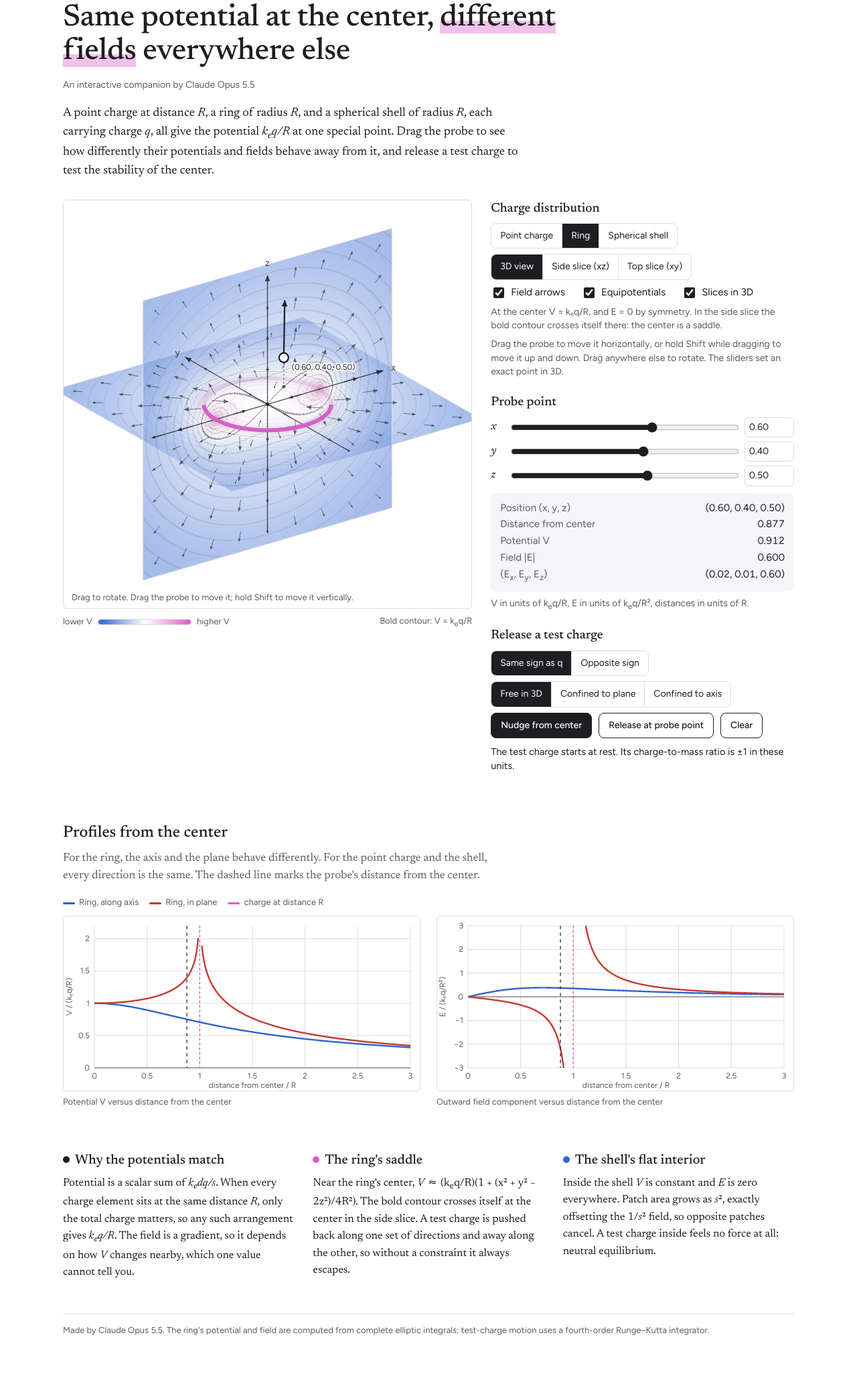
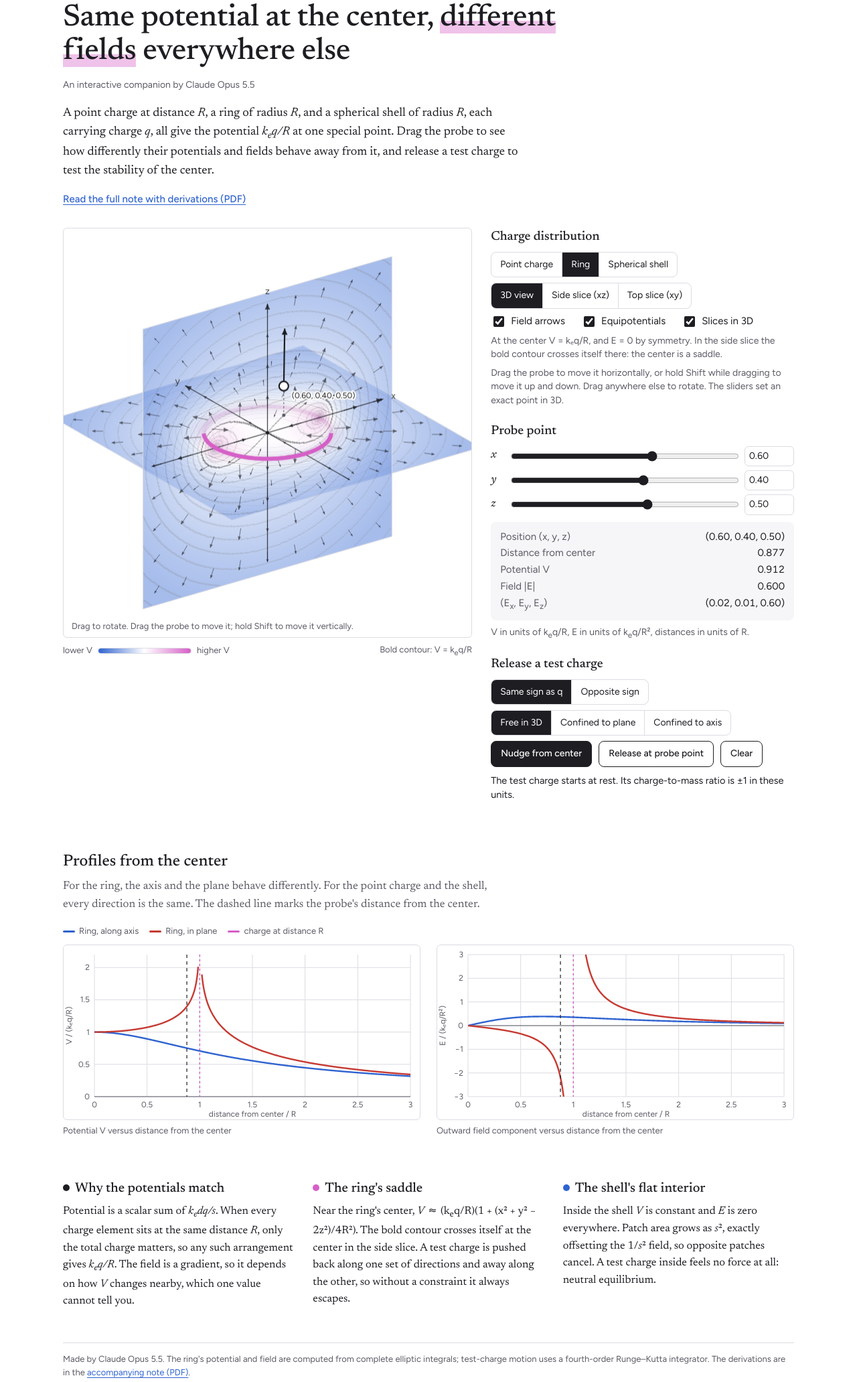
Before and after one commit to lshlj82/circular-and-spherical-charge-electric-potential-and-field, a plain HTML site: page index.html in a window 1280 px wide. Shown: the part 37-2100 px from the top of the page at 67% size. Drawn offline with Linux system fonts and the light colour scheme.

Commit message:
Add files via upload

```diff
--- a/index.html
+++ b/index.html
@@ -89,6 +89,10 @@ h2{font-weight:500;font-size:24px;margin:0 0 6px}
 .explain h3{font-weight:500;font-size:20px;margin:0 0 6px}
 .explain p{margin:0;font-size:16.5px}
 .explain .swatch{display:inline-block;width:10px;height:10px;border-radius:50%;margin-right:8px;vertical-align:1px}
+a{color:var(--blue);text-decoration-thickness:1px;text-underline-offset:3px}
+a:hover{text-decoration-thickness:2px}
+a:focus-visible{outline:3px solid var(--blue);outline-offset:2px;border-radius:2px}
+.note-link{display:inline-block;margin-top:16px;font-family:var(--sans);font-size:15px;font-weight:500}
 footer{margin-top:48px;font-family:var(--sans);font-size:13px;color:var(--ink-soft);border-top:1px solid var(--rule);padding-top:14px}
 </style>
 </head>
@@ -98,6 +102,7 @@ footer{margin-top:48px;font-family:var(--sans);font-size:13px;color:var(--ink-so
   <h1>Same potential at the center, <span class="ring-word">different fields</span> everywhere else</h1>
   <p class="byline">An interactive companion by Claude Opus 5.5</p>
   <p>A point charge at distance <i>R</i>, a ring of radius <i>R</i>, and a spherical shell of radius <i>R</i>, each carrying charge <i>q</i>, all give the potential <i>k<sub>e</sub>q/R</i> at one special point. Drag the probe to see how differently their potentials and fields behave away from it, and release a test charge to test the stability of the center.</p>
+  <a class="note-link" href="https://lshlj82.github.io/circular-and-spherical-charge-electric-potential-and-field/charged_ring.pdf" target="_blank" rel="noopener">Read the full note with derivations (PDF)</a>
 </header>
 
 <section class="stage">
@@ -214,7 +219,7 @@ footer{margin-top:48px;font-family:var(--sans);font-size:13px;color:var(--ink-so
   </div>
 </section>
 
-<footer>Made by Claude Opus 5.5. The ring's potential and field are computed from complete elliptic integrals; test-charge motion uses a fourth-order Runge–Kutta integrator.</footer>
+<footer>Made by Claude Opus 5.5. The ring's potential and field are computed from complete elliptic integrals; test-charge motion uses a fourth-order Runge–Kutta integrator. The derivations are in the <a href="https://lshlj82.github.io/circular-and-spherical-charge-electric-potential-and-field/charged_ring.pdf" target="_blank" rel="noopener">accompanying note (PDF)</a>.</footer>
 </div>
 <script>
 // Units: R = 1, k_e q = 1.
```
